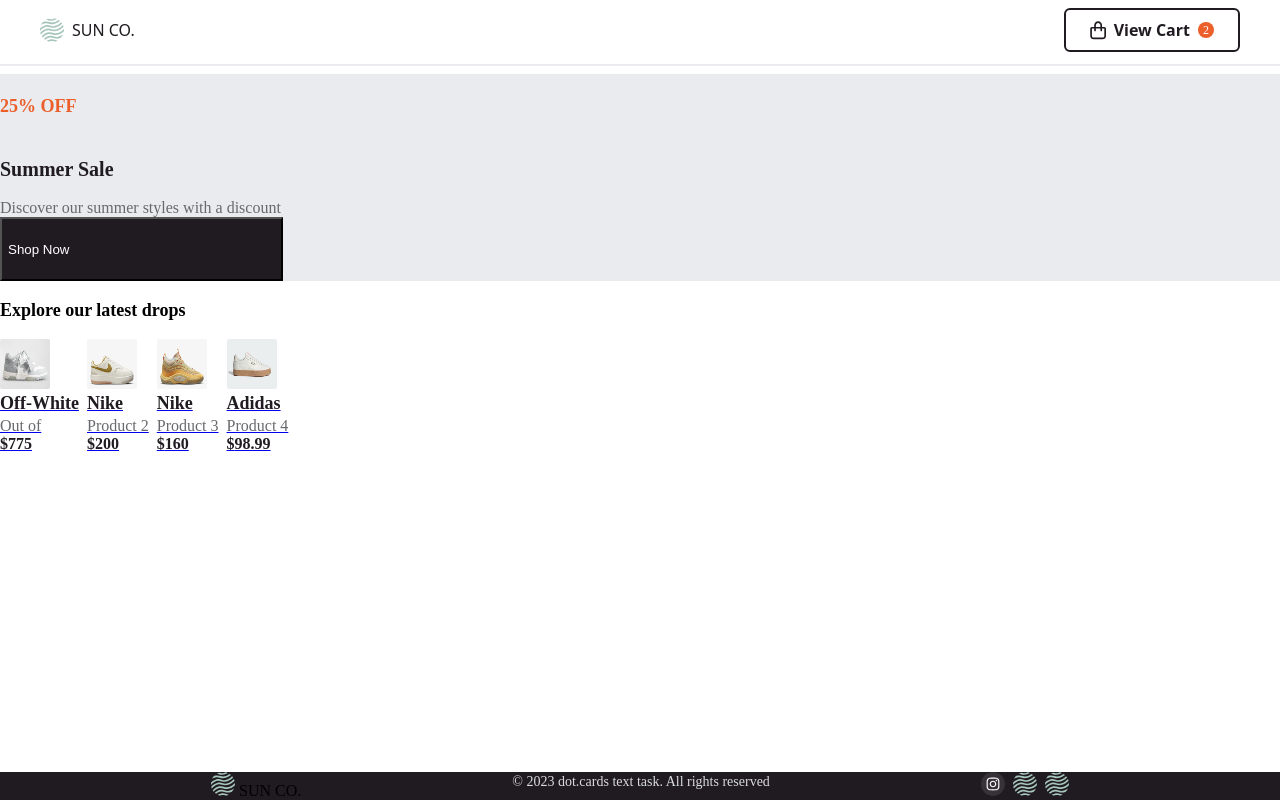
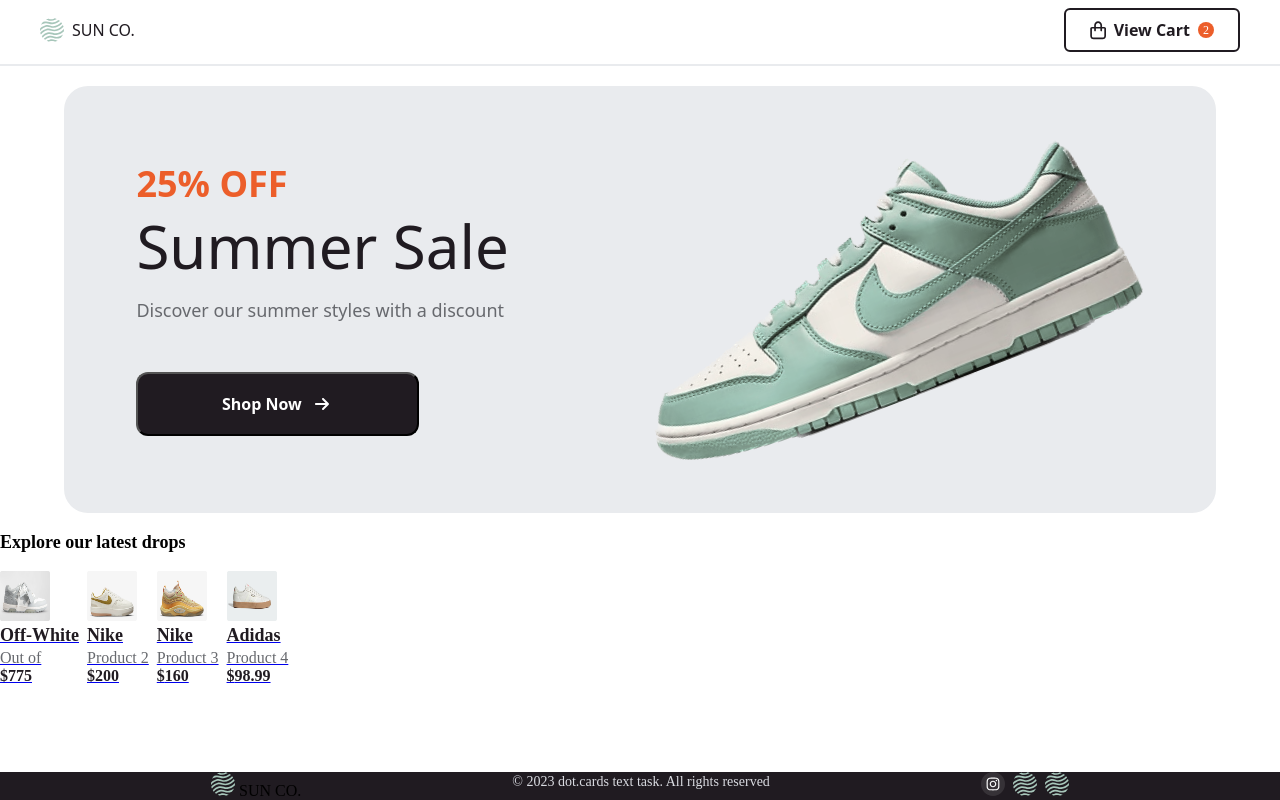
Before and after one commit to ElTragon/frontendChallenge, a Next.js app: page / in a window 1280 px wide. Built offline with nearby package versions, Linux system fonts and the light colour scheme.

Commit message:
sale for desktop done

```diff
--- a/src/components/Button/index.module.css
+++ b/src/components/Button/index.module.css
@@ -1,11 +1,7 @@
 .container{
-    @apply bg-black w-[283px] h-16;
-}
-
-.content{
-    @apply flex flex-row;
+    @apply bg-black rounded-xl w-[283px] h-16 flex flex-row items-center justify-center gap-2;
 }
 
 .text{
-    @apply text-white;
+    @apply font-semibold font-sans text-base text-white;
 }
--- a/src/components/Button/index.tsx
+++ b/src/components/Button/index.tsx
@@ -9,10 +9,8 @@
 export default function Button({ text, icon, onClick }: Props) {
   return (
     <button className={css.container} onClick={() => onClick()}>
-      <div className={css.content}>
         <div className={css.text}>{text}</div>
         {icon}
-      </div>
     </button>
   );
 }
--- a/src/components/pageComponents/Homepage/SeasonSale/index.module.css
+++ b/src/components/pageComponents/Homepage/SeasonSale/index.module.css
@@ -1,5 +1,5 @@
 .container {
-    @apply bg-lineLightGrey flex flex-row;
+    @apply bg-lineLightGrey rounded-3xl flex flex-row max-w-6xl h-[427px] mt-3 mx-auto justify-around items-center font-sans;
 }
 
 .textContainer{
@@ -7,15 +7,15 @@
 }
 
 .deal {
-    @apply font-bold text-orange text-lg;
+    @apply font-semibold  text-orange text-4xl mb-3 mt-0;
 }
 
 .sale {
-    @apply font-bold text-black text-xl;
+    @apply font-medium text-black text-6xl mt-0 mb-5;
 }
 
 .footerText {
-    @apply text-darkGrey;
+    @apply text-darkGrey mb-12 text-lg;
 }
 
 
--- a/src/components/pageComponents/Homepage/SeasonSale/index.tsx
+++ b/src/components/pageComponents/Homepage/SeasonSale/index.tsx
@@ -1,6 +1,8 @@
 import css from "./index.module.css";
 import { capitalize } from "@/utils/capitalize";
+import Image from "next/image";
 import Button from "@/components/Button";
+import Icon from "@/components/Icons/icons";
 
 type Props = {
   season: string;
@@ -16,8 +18,19 @@
         <div className={css.footerText}>
           Discover our {season} styles with a discount
         </div>
-        <Button text="Shop Now" onClick={() => console.log("clicked")} />
+        <Button
+          text="Shop Now"
+          onClick={() => console.log("clicked")}
+          icon={<Icon name={"rightArrow"} />}
+        />
       </div>
+
+      <Image
+        src={"/images/hero.png"}
+        alt="hero6 shoe"
+        width={490}
+        height={321}
+      />
     </div>
   );
 }
```
Also changed, not shown: public/images/hero.png (added).
